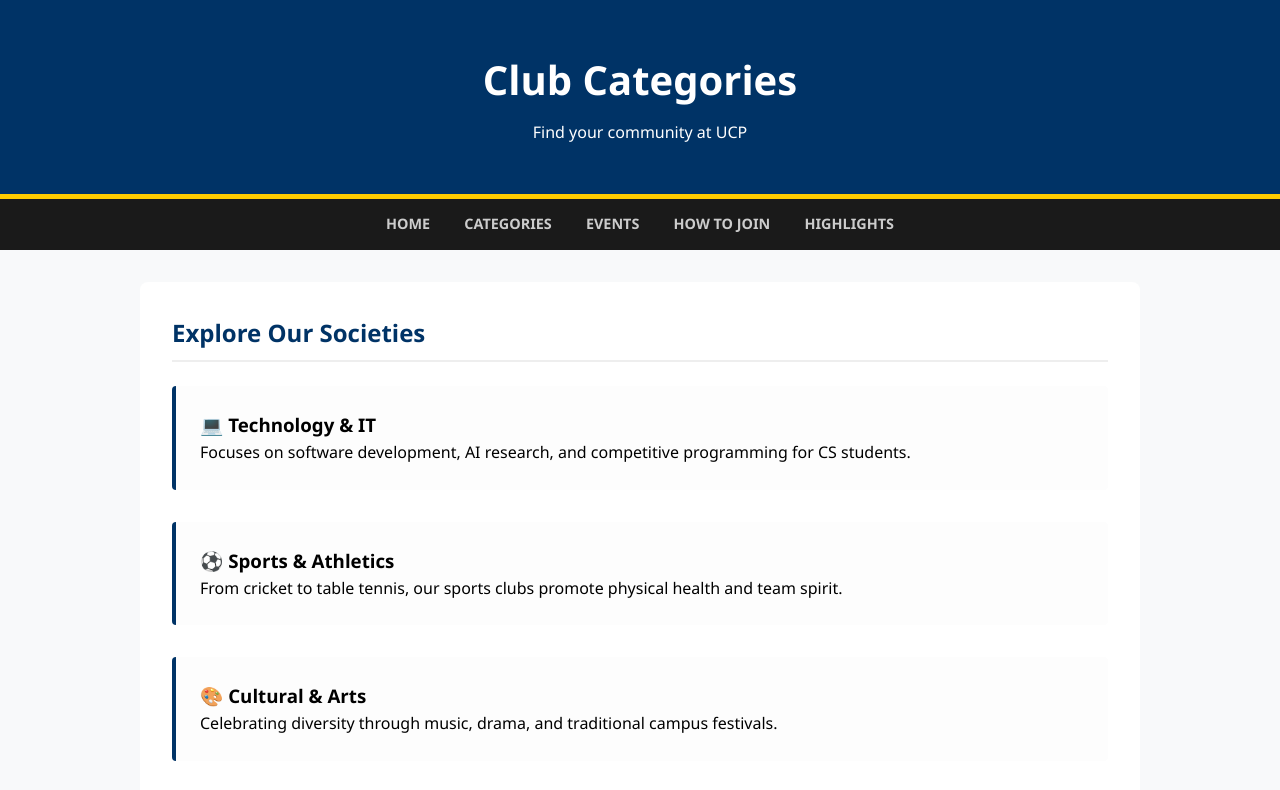
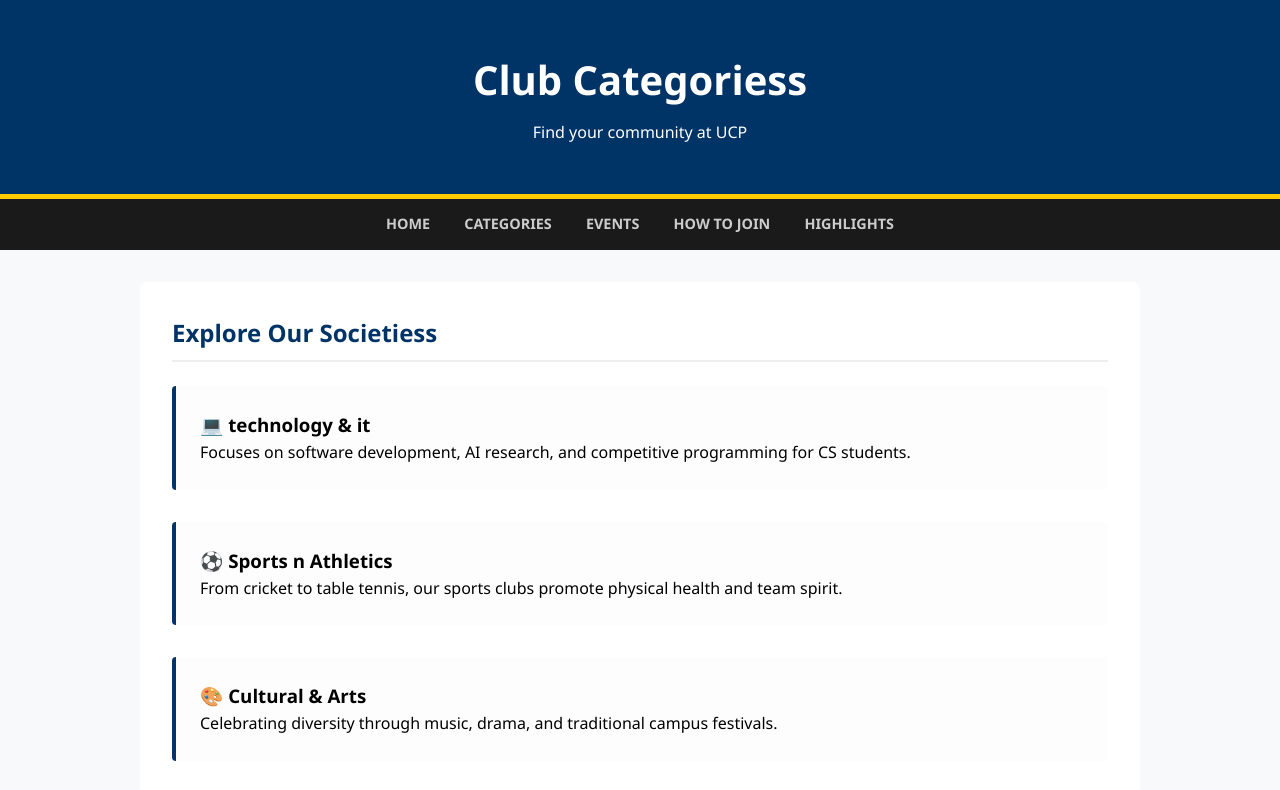
Before and after one commit to ali0arslan8/campus-events, a plain HTML site: page src/clubs.html in a window 1280 px wide. Shown: the top 790 px of the page. Drawn offline with Linux system fonts and the light colour scheme.

Commit message:
added clubs page

```diff
--- a/src/clubs.html
+++ b/src/clubs.html
@@ -8,7 +8,7 @@
 </head>
 <body>
     <header>
-        <h1>Club Categories</h1>
+        <h1>Club Categoriess</h1>
         <p>Find your community at UCP</p>
     </header>
     <nav>
@@ -19,14 +19,14 @@
         <a href="highlights.html">Highlights</a>
     </nav>
     <main>
-        <h2>Explore Our Societies</h2>
+        <h2>Explore Our Societiess</h2>
         <div class="category-grid">
             <section>
-                <h3>💻 Technology & IT</h3>
+                <h3>💻 technology & it</h3>
                 <p>Focuses on software development, AI research, and competitive programming for CS students.</p>
             </section>
             <section>
-                <h3>⚽ Sports & Athletics</h3>
+                <h3>⚽ Sports n Athletics</h3>
                 <p>From cricket to table tennis, our sports clubs promote physical health and team spirit.</p>
             </section>
             <section>
```
